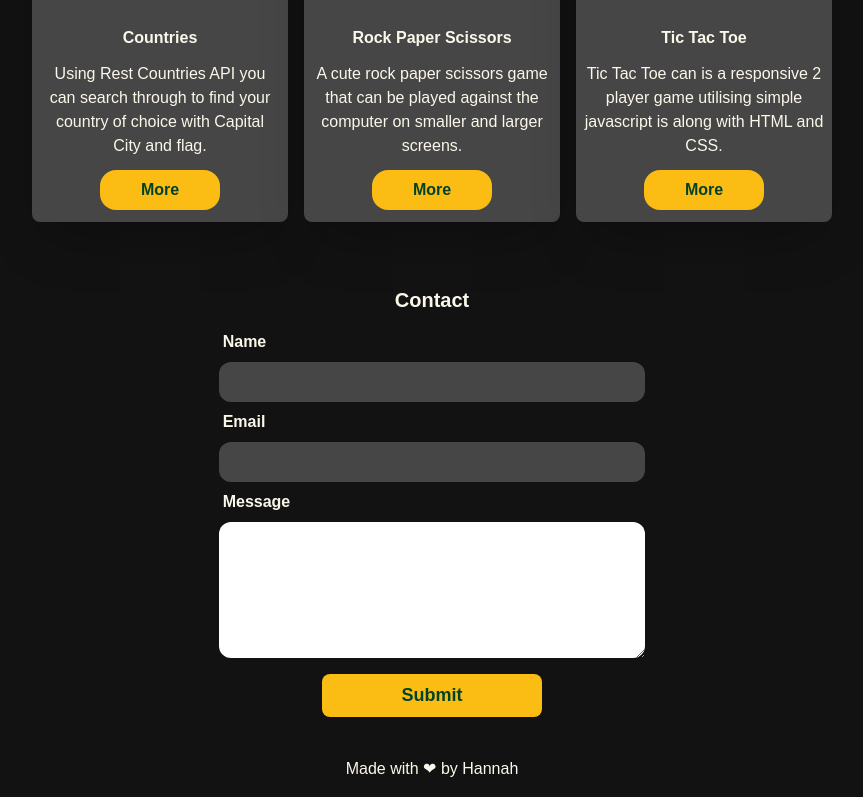
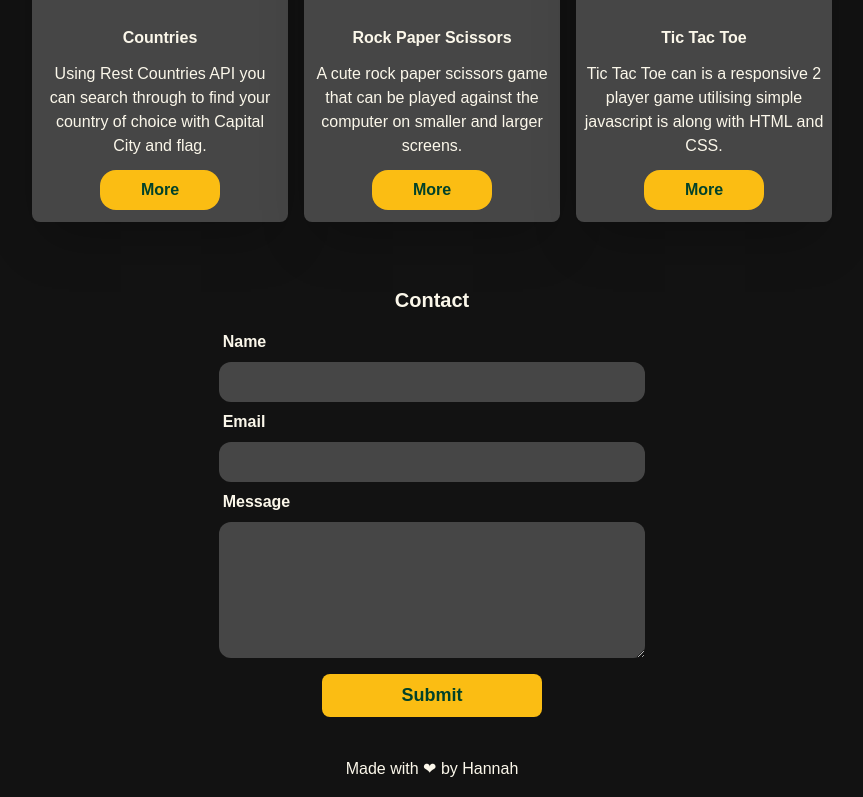
Before and after one commit to hannah-lynn/new-portfolio, a React (Create React App) app: page / in a window 1280 px wide. Shown: the part 1693-2490 px from the top of the page, without its empty margins (208-1071 px from the left). Built offline with nearby package versions, Linux system fonts and the light colour scheme.

Commit message:
textarea background colour

```diff
--- a/src/App.css
+++ b/src/App.css
@@ -25,7 +25,7 @@
   background-color: var(--color-secondary);
 }
 
-.form-card input {
+.form-card input, textarea {
   background-color: var(--input-color);
 }
 
```
Also changed, not shown: 1 other file (tests, documents, lock files or other folders).
